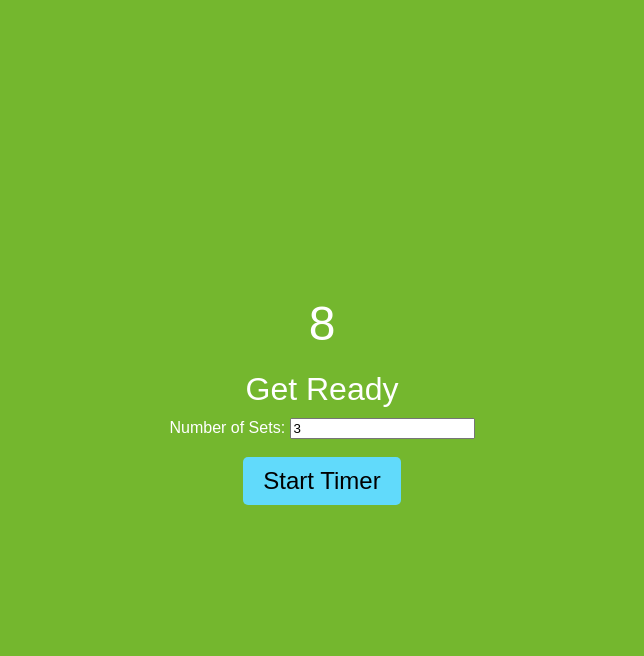
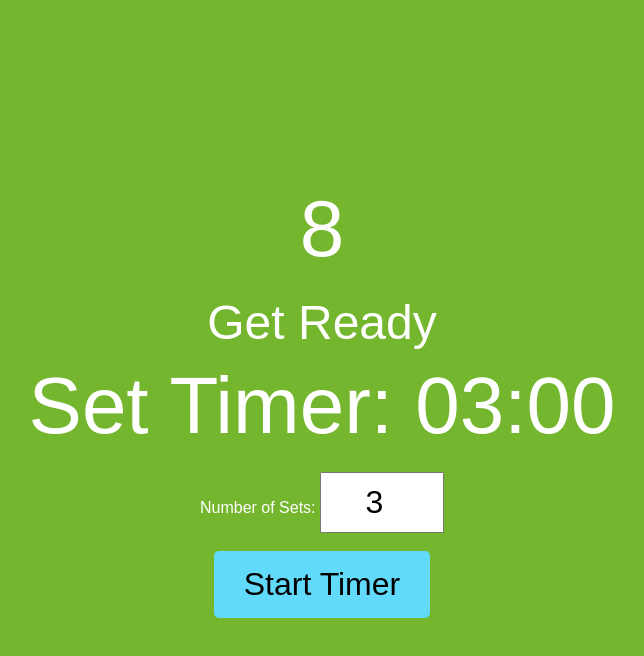
Before and after one commit to cuppatom99/Randomised-interval-timer, a plain HTML site: page index.html in a window 1280 px wide. Both pictures are taken after a click on the button "Start Timer". Shown: the whole page, without its empty margins (318-962 px from the left). Drawn offline with Linux system fonts and the light colour scheme.

Commit message:
Update index.html
bigger numbers and counter for 3 mins

```diff
--- a/index.html
+++ b/index.html
@@ -16,17 +16,23 @@
             color: white;
             text-align: center;
         }
-        #timer {
-            font-size: 3rem;
+        #timer, #set-timer {
+            font-size: 5rem;
             margin-bottom: 20px;
         }
         #status {
-            font-size: 2rem;
+            font-size: 3rem;
             margin-bottom: 10px;
         }
+        input[type="number"] {
+            font-size: 2rem;
+            padding: 10px;
+            width: 100px;
+            text-align: center;
+        }
         button {
-            padding: 10px 20px;
-            font-size: 1.5rem;
+            padding: 15px 30px;
+            font-size: 2rem;
             background-color: #61dafb;
             border: none;
             border-radius: 5px;
@@ -38,6 +44,7 @@
     <div>
         <div id="timer">10</div>
         <div id="status">Get Ready</div>
+        <div id="set-timer">Set Timer: 03:00</div>
         <div>
             <label for="sets">Number of Sets:</label>
             <input type="number" id="sets" min="1" value="3">
@@ -51,6 +58,7 @@
         let currentSet = 0;
         let totalSetDuration = 180; // 3 minutes in seconds
         let remainingTime;
+        let setRemainingTime;
         let interval;
         let countdown = 10; // 10 second countdown
         let isWorkPeriod = true;
@@ -59,6 +67,7 @@
 
         const timerElement = document.getElementById('timer');
         const statusElement = document.getElementById('status');
+        const setTimerElement = document.getElementById('set-timer');
         const setsInput = document.getElementById('sets');
 
         function startTimer() {
@@ -66,7 +75,9 @@
             currentSet = 0;
             statusElement.textContent = 'Get Ready';
             remainingTime = countdown;
+            setRemainingTime = totalSetDuration;
             timerElement.textContent = remainingTime;
+            setTimerElement.textContent = `Set Timer: ${formatTime(setRemainingTime)}`;
             interval = setInterval(countdownTimer, 1000);
         }
 
@@ -106,17 +117,22 @@
                 statusElement.textContent = 'Work';
                 isWorkPeriod = true;
                 remainingTime = workPeriods.shift();
+                setRemainingTime = totalSetDuration;
                 timerElement.textContent = remainingTime;
+                setTimerElement.textContent = `Set Timer: ${formatTime(setRemainingTime)}`;
                 interval = setInterval(runInterval, 1000);
             } else {
                 statusElement.textContent = 'Workout Complete!';
                 timerElement.textContent = '';
+                setTimerElement.textContent = '';
             }
         }
 
         function runInterval() {
             remainingTime--;
+            setRemainingTime--;
             timerElement.textContent = remainingTime;
+            setTimerElement.textContent = `Set Timer: ${formatTime(setRemainingTime)}`;
             playBeep();
 
             if (remainingTime <= 0) {
@@ -148,12 +164,15 @@
         }
 
         function playBeep() {
+            const volume = 0.1; // Lower the volume
             if (remainingTime <= 10 && remainingTime > 0) {
                 const beep = new AudioContext();
                 const oscillator = beep.createOscillator();
                 oscillator.type = 'square';
                 oscillator.frequency.setValueAtTime(500, beep.currentTime); // 500 Hz beep
-                oscillator.connect(beep.destination);
+                const gainNode = beep.createGain();
+                gainNode.gain.setValueAtTime(volume, beep.currentTime);
+                oscillator.connect(gainNode).connect(beep.destination);
                 oscillator.start();
                 oscillator.stop(beep.currentTime + 0.1); // Beep lasts 0.1 seconds
             } else if (remainingTime === 0) {
@@ -161,7 +180,9 @@
                 const oscillator = beep.createOscillator();
                 oscillator.type = 'square';
                 oscillator.frequency.setValueAtTime(1000, beep.currentTime); // 1000 Hz beep
-                oscillator.connect(beep.destination);
+                const gainNode = beep.createGain();
+                gainNode.gain.setValueAtTime(volume, beep.currentTime);
+                oscillator.connect(gainNode).connect(beep.destination);
                 oscillator.start();
                 oscillator.stop(beep.currentTime + 0.4); // Beep lasts 0.4 seconds
             }
@@ -170,6 +191,12 @@
         function getRandomInt(min, max) {
             return Math.floor(Math.random() * (max - min + 1)) + min;
         }
+
+        function formatTime(seconds) {
+            const minutes = Math.floor(seconds / 60);
+            const remainingSeconds = seconds % 60;
+            return `${String(minutes).padStart(2, '0')}:${String(remainingSeconds).padStart(2, '0')}`;
+        }
     </script>
 </body>
 </html>
```
